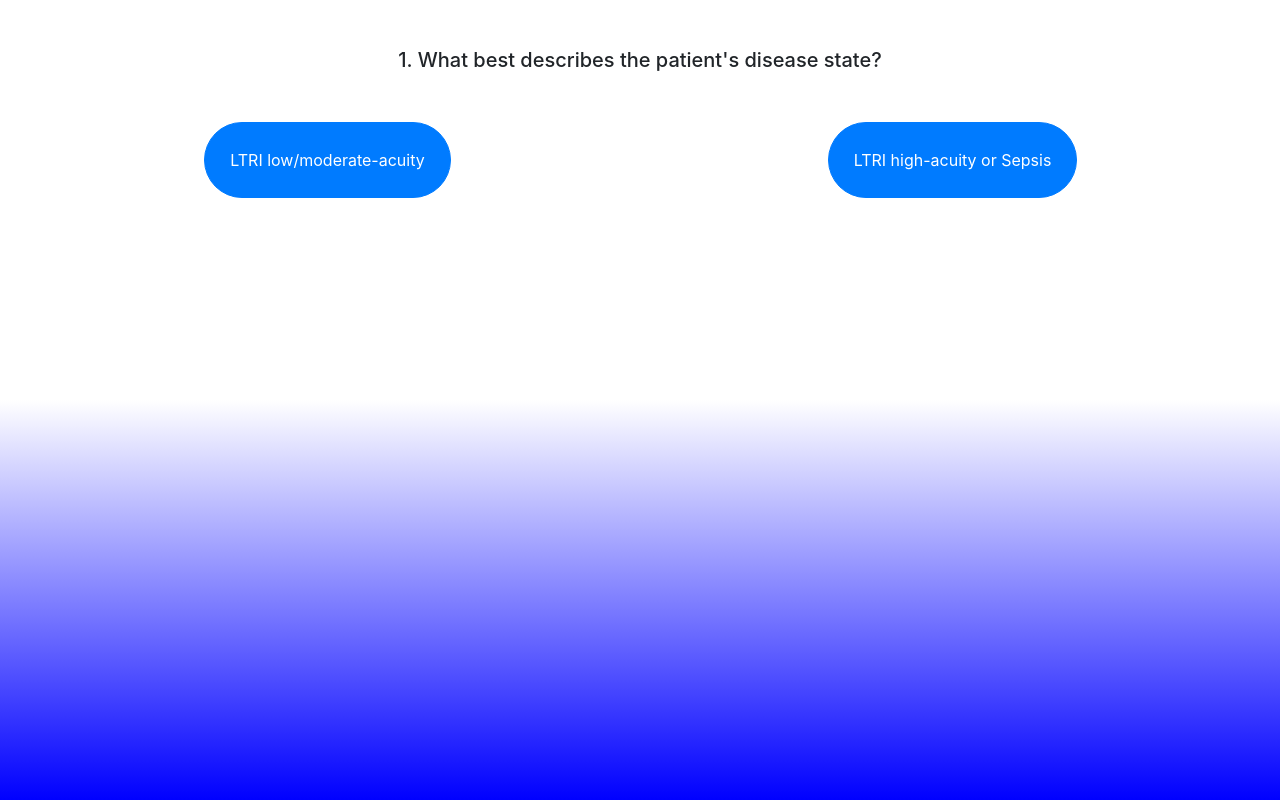
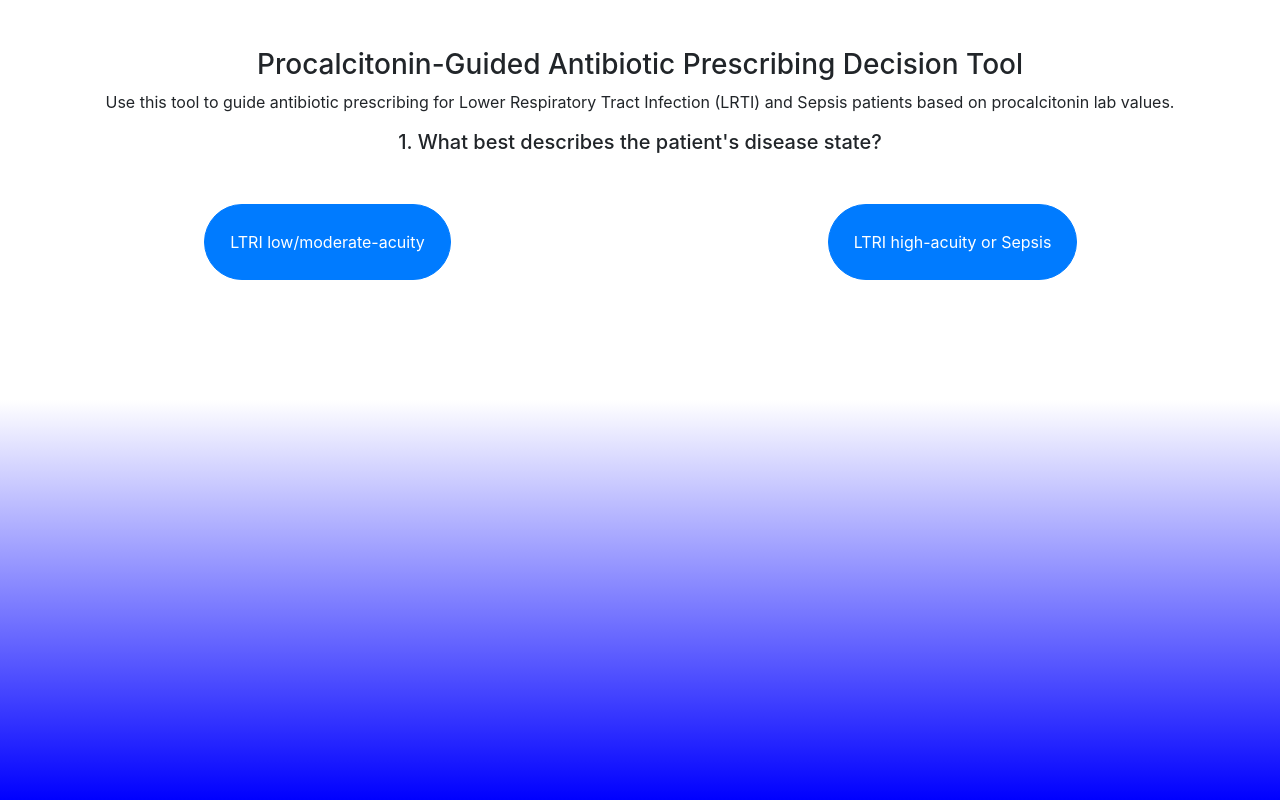
Before and after one commit to nanthony007/pct-decision-tool, a Vue app: page / in a window 1280 px wide. Built offline with nearby package versions, Linux system fonts and the light colour scheme.

Commit message:
Change wording in Result.vue and add header in DecisionTool.vue

```diff
--- a/src/components/DecisionTool.vue
+++ b/src/components/DecisionTool.vue
@@ -2,6 +2,15 @@
   <b-container fluid id="tool" class="pt-5">
     <!-- if questions remain, ask them -->
     <div v-if="current_question">
+      <div v-if="current_question == 'track'" class="text-center">
+        <h3>Procalcitonin-Guided Antibiotic Prescribing Decision Tool</h3>
+        <p>
+          Use this tool to guide antibiotic prescribing for Lower Respiratory
+          Tract Infection (LRTI) and Sepsis patients based on procalcitonin lab
+          values.
+        </p>
+      </div>
+
       <p
         v-if="this.questions[this.current_question].warning"
         class="text-center text-warning"
--- a/src/components/Result.vue
+++ b/src/components/Result.vue
@@ -6,16 +6,24 @@
           <small>Result:</small>
           <br />
           <span v-if="processedAnswers.color == 'danger'">
-            <span class="text-danger">{{ processedAnswers.result }}</span>
+            <span class="text-danger"
+              >Antibiotics {{ processedAnswers.result }}</span
+            >
           </span>
           <span v-if="processedAnswers.color == 'warning'">
-            <span class="text-warning">{{ processedAnswers.result }}</span>
+            <span class="text-warning"
+              >Antibiotics {{ processedAnswers.result }}</span
+            >
           </span>
           <span v-if="processedAnswers.color == 'info'">
-            <span class="text-info">{{ processedAnswers.result }}</span>
+            <span class="text-info"
+              >Antibiotics {{ processedAnswers.result }}</span
+            >
           </span>
           <span v-if="processedAnswers.color == 'success'">
-            <span class="text-success">{{ processedAnswers.result }}</span>
+            <span class="text-success"
+              >Antibiotics {{ processedAnswers.result }}</span
+            >
           </span>
         </h3>
         <ul
```
